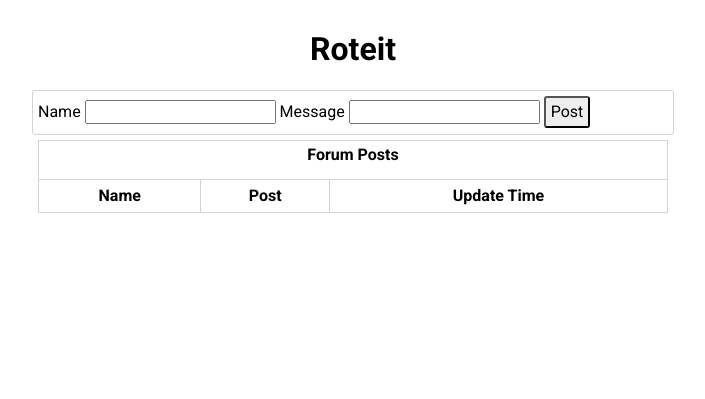
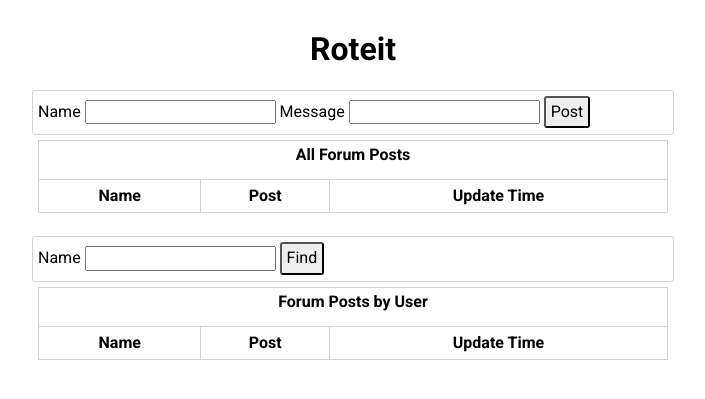
Before and after one commit to amitasghar/forum, a Python web app: template templates/home.html in a window 1280 px wide. Shown: the top 399 px of the page, without its empty margins (287-992 px from the left). Run offline with Jinja, Linux system fonts and the light colour scheme; the template is opened without the code that fills it, so the values that code supplies are empty.

Commit message:
added UI to find posts by user

```diff
--- a/static/css/home.css
+++ b/static/css/home.css
@@ -45,6 +45,13 @@
      margin-bottom: 5px;
  }
 
+ .message_by_user {
+    width: 50%;
+    margin-left: auto;
+    margin-right: auto;
+    margin-bottom: 5px;
+}
+
  table {
      width: 100%;
      border-collapse: collapse;
--- a/static/js/home.js
+++ b/static/js/home.js
@@ -23,6 +23,21 @@
             $.ajax(ajax_options)
             .done(function(data) {
                 $event_pump.trigger('model_read_success', [data]);
+            })
+            .fail(function(xhr, textStatus, errorThrown) {
+                $event_pump.trigger('model_error', [xhr, textStatus, errorThrown]);
+            })
+        },
+        'read_by_user': function(findname) {
+            let ajax_options = {
+                type: 'GET',
+                url: `api/message/${findname}`,
+                accepts: 'application/json',
+                dataType: 'json'
+            };
+            $.ajax(ajax_options)
+            .done(function(data) {
+                $event_pump.trigger('user_model_read_success', [data]);
             })
             .fail(function(xhr, textStatus, errorThrown) {
                 $event_pump.trigger('model_error', [xhr, textStatus, errorThrown]);
@@ -83,7 +98,26 @@
                         <td>${message[i].timestamp}</td>
                     </tr>`;
                 }
-                $('table > tbody').append(rows);
+                $(rows).appendTo($("#all_messages_table"));
+            }
+        },
+        build_table_by_user: function(message) {
+            let rows = ''
+
+            // clear the table
+            $('.message_by_user table > tbody').empty();
+
+            // did we get a message array?
+            if (message) {
+                for (let i=0, l=message.length; i < l; i++) {
+                    rows += `<tr data-message-id="${message[i].message_id}">
+                        <td class="name">${message[i].name}</td>
+                        <td class="text_entry">${message[i].text_entry}</td>
+                        <td>${message[i].timestamp}</td>
+                    </tr>`;
+                }
+                //$('table > tbody').append(rows);
+                $(rows).appendTo($("#user_messages_table"));
             }
         },
         error: function(error_msg) {
@@ -106,7 +140,9 @@
         $event_pump = $('body'),
         $message_id = $('#message_id'),
         $name = $('#name'),
+        $findname = $('#findname'),
         $post = $('#post');
+
 
     // Get the data from the model after the controller is done initializing
     setTimeout(function() {
@@ -116,6 +152,9 @@
     // Validate input
     function validate(name, message_text) {
         return name !== "" && message_text !== "";
+    }
+    function validate(name) {
+        return name !== "";
     }
 
     // Create our event handlers
@@ -132,6 +171,18 @@
             })
         } else {
             alert('Problem with message post input');
+        }
+    });
+
+    $('#find').click(function(e) {
+        let findname = $findname.val();
+
+        e.preventDefault();
+
+        if (validate(findname)) {
+            model.read_by_user(findname);
+        } else {
+            alert('Problem with user find input');
         }
     });
 
@@ -158,14 +209,17 @@
         view.build_table(data);
         view.reset();
     });
-
+    $event_pump.on('user_model_read_success', function(e, data) {
+        view.build_table_by_user(data);
+        view.reset();
+    });
     $event_pump.on('model_create_success', function(e, data) {
         model.read();
     });
 
     $event_pump.on('model_error', function(e, xhr, textStatus, errorThrown) {
         let error_msg = textStatus + ': ' + errorThrown + ' - ' + xhr.responseJSON.detail;
-        view.error(error_msg);
+        view.error(error_msg);``
         console.log(error_msg);
     })
 }(ns.model, ns.view));
--- a/templates/home.html
+++ b/templates/home.html
@@ -26,7 +26,7 @@
         </div>
         <div class="message">
             <table>
-                <caption>Forum Posts</caption>
+                <caption>All Forum Posts</caption>
                 <thead>
                     <tr>
                         <th>Name</th>
@@ -34,7 +34,29 @@
                         <th>Update Time</th>
                     </tr>
                 </thead>
-                <tbody>
+                <tbody id="all_messages_table">
+                </tbody>
+            </table>
+        </div>
+        <br>
+        <div class="section editor">
+            <input id="message_id" type="hidden" value="" />
+            <label for="findname">Name
+                    <input id="findname" type="text" />
+            </label>
+            <button id="find">Find</button>
+        </div>
+        <div class="message_by_user">
+            <table>
+                <caption>Forum Posts by User</caption>
+                <thead>
+                    <tr>
+                        <th>Name</th>
+                        <th>Post</th>
+                        <th>Update Time</th>
+                    </tr>
+                </thead>
+                <tbody id="user_messages_table">
                 </tbody>
             </table>
         </div>
```
